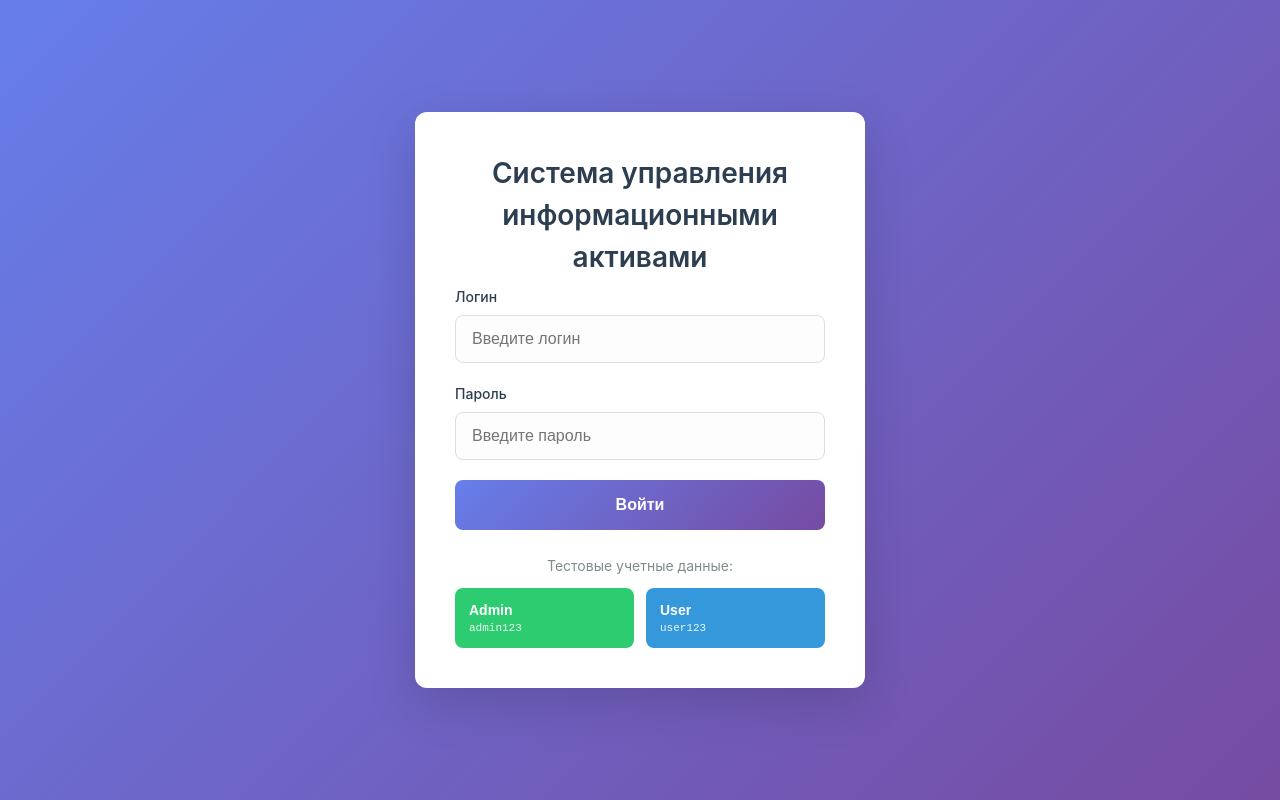
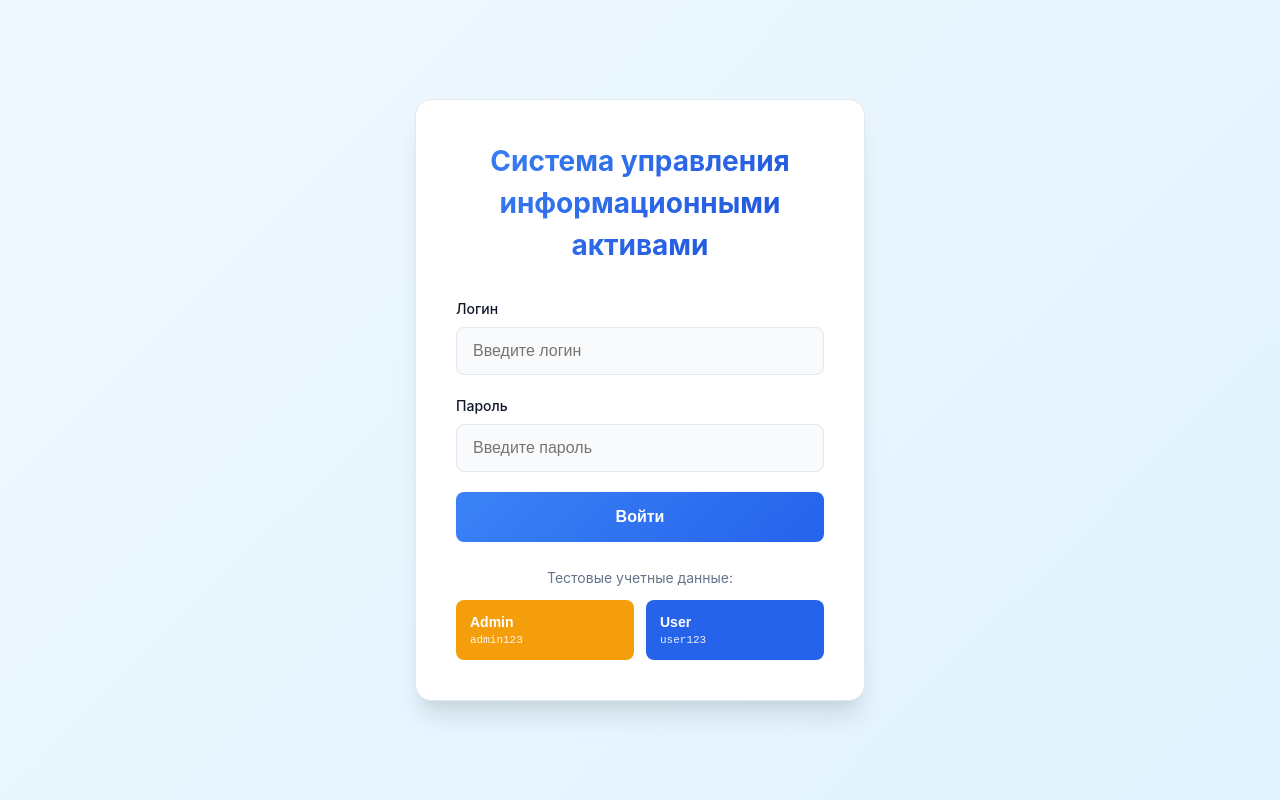
Before and after one commit to alladavletshina/ia-registry-frontend, a React (Create React App) app: page /login in a window 1280 px wide. Built offline with nearby package versions, Linux system fonts and the light colour scheme.

Commit message:
fix front design

```diff
--- a/src/pages/Auth/LoginPage.jsx
+++ b/src/pages/Auth/LoginPage.jsx
@@ -114,7 +114,7 @@ const LoginPage = () => {
                         <button
                             type="button"
                             onClick={() => handleTestLogin('user')}
-                            style={{...styles.testButton, background: '#3498db'}}
+                            style={{...styles.testButton, background: 'var(--primary)'}}
                             disabled={loading}
                         >
                             <strong>User</strong>
@@ -133,38 +133,43 @@ const styles = {
         justifyContent: 'center',
         alignItems: 'center',
         minHeight: '100vh',
-        background: 'linear-gradient(135deg, #667eea 0%, #764ba2 100%)',
+        background: 'linear-gradient(135deg, #f0f9ff 0%, #e0f2fe 100%)',
         padding: '20px'
     },
     card: {
-        background: 'white',
-        borderRadius: '12px',
+        background: 'var(--surface)',
+        borderRadius: 'var(--radius-xl)',
         padding: '40px',
         width: '100%',
         maxWidth: '450px',
-        boxShadow: '0 15px 50px rgba(0,0,0,0.15)'
+        boxShadow: 'var(--shadow-xl)',
+        border: '1px solid var(--border)'
     },
     title: {
         textAlign: 'center',
-        marginBottom: '8px',
-        color: '#2c3e50',
+        marginBottom: '32px',
+        color: 'var(--text-dark)',
         fontSize: '28px',
-        fontWeight: '600'
+        fontWeight: '700',
+        background: 'linear-gradient(135deg, var(--primary-500), var(--primary-700))',
+        WebkitBackgroundClip: 'text',
+        WebkitTextFillColor: 'transparent',
+        backgroundClip: 'text'
     },
     subtitle: {
         textAlign: 'center',
-        color: '#7f8c8d',
+        color: 'var(--text-light)',
         marginBottom: '30px',
         fontSize: '16px'
     },
     backendInfo: {
-        background: '#f8f9fa',
+        background: 'var(--bg-light)',
         padding: '12px 16px',
-        borderRadius: '8px',
+        borderRadius: 'var(--radius-md)',
         marginBottom: '25px',
-        border: '1px solid #e9ecef',
+        border: '1px solid var(--border)',
         fontSize: '13px',
-        color: '#495057'
+        color: 'var(--text-light)'
     },
     form: {
         marginBottom: '25px'
@@ -175,36 +180,36 @@ const styles = {
     label: {
         display: 'block',
         marginBottom: '8px',
-        color: '#2c3e50',
+        color: 'var(--text-dark)',
         fontSize: '14px',
         fontWeight: '500'
     },
     input: {
         width: '100%',
         padding: '14px 16px',
-        border: '1px solid #ddd',
-        borderRadius: '8px',
+        border: '1px solid var(--border)',
+        borderRadius: 'var(--radius-md)',
         fontSize: '16px',
         boxSizing: 'border-box',
         transition: 'border-color 0.3s',
-        backgroundColor: '#fdfdfd'
+        backgroundColor: 'var(--bg-light)'
     },
     error: {
-        background: '#fee',
-        color: '#c33',
+        background: 'var(--danger-100)',
+        color: 'var(--danger-500)',
         padding: '12px 16px',
-        borderRadius: '8px',
+        borderRadius: 'var(--radius-md)',
         marginBottom: '20px',
-        border: '1px solid #fcc',
+        border: '1px solid var(--danger-100)',
         fontSize: '14px'
     },
     button: {
         width: '100%',
         padding: '16px',
-        background: 'linear-gradient(135deg, #667eea 0%, #764ba2 100%)',
+        background: 'linear-gradient(135deg, var(--primary-500), var(--primary-600))',
         color: 'white',
         border: 'none',
-        borderRadius: '8px',
+        borderRadius: 'var(--radius-md)',
         fontSize: '16px',
         fontWeight: '600',
         display: 'flex',
@@ -226,7 +231,7 @@ const styles = {
         textAlign: 'center'
     },
     testTitle: {
-        color: '#7f8c8d',
+        color: 'var(--text-light)',
         marginBottom: '12px',
         fontSize: '14px'
     },
@@ -237,10 +242,10 @@ const styles = {
     testButton: {
         flex: 1,
         padding: '14px',
-        background: '#2ecc71',
+        background: 'var(--warning)',
         color: 'white',
         border: 'none',
-        borderRadius: '8px',
+        borderRadius: 'var(--radius-md)',
         cursor: 'pointer',
         fontSize: '14px',
         display: 'flex',
@@ -255,7 +260,7 @@ const styles = {
     }
 };
 
-// Добавь в глобальные стили или в компонент
+// Глобальные стили
 const globalStyles = `
     @keyframes spin {
         0% { transform: rotate(0deg); }
@@ -264,8 +269,8 @@ const globalStyles = `
 
     input:focus {
         outline: none;
-        border-color: #667eea;
-        box-shadow: 0 0 0 3px rgba(102, 126, 234, 0.1);
+        border-color: var(--primary-500);
+        box-shadow: 0 0 0 3px rgba(59, 130, 246, 0.1);
     }
 
     button:disabled {
@@ -275,8 +280,10 @@ const globalStyles = `
 `;
 
 // Добавляем глобальные стили
-const styleSheet = document.createElement("style");
-styleSheet.textContent = globalStyles;
-document.head.appendChild(styleSheet);
+if (typeof document !== 'undefined') {
+    const styleSheet = document.createElement("style");
+    styleSheet.textContent = globalStyles;
+    document.head.appendChild(styleSheet);
+}
 
 export default LoginPage;
```
